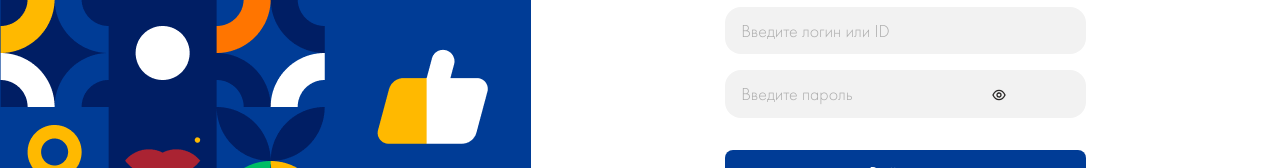
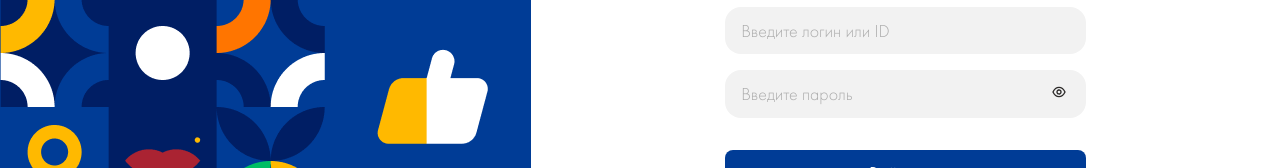
Before and after one commit to plotnikovaksyu/Hackathon_YP_Lenta_team8, a React (Vite) app: page /sign-in in a window 1280 px wide. Shown: the part 542-710 px from the top of the page. Built offline with nearby package versions, Linux system fonts and the light colour scheme.

Commit message:
feat: Коррекция верстки span и кнопки показать/скрыть пароль

```diff
--- a/src/components/Auth/Auth.css
+++ b/src/components/Auth/Auth.css
@@ -126,7 +126,7 @@
 }
 
 .auth__error:first-of-type {
-    top: 595px;
+    top: 50px;
 }
 
 .auth__error:nth-of-type(2) {
@@ -137,6 +137,12 @@
     position: absolute;
     width: 44px;
     height: 44px;
-    top: 615px;
-    right: 259px;
+    top: 0px;
+    right: 5px;
 }
+
+.input__container {
+    display: flex;
+    position: relative;
+    flex-direction: column;
+}
--- a/src/components/Auth/Auth.jsx
+++ b/src/components/Auth/Auth.jsx
@@ -47,6 +47,7 @@ function Auth() {
                     <h2 className='auth__title'>Добрый день!</h2>
                     <p className='auth__text'>Используйте для входа логин или персональный Лента&nbsp;ID</p>
                     <fieldset className='auth__fieldset'>
+                        <div className="input__container">
                             <input className='auth__input auth__input_login'
                                 placeholder='Введите логин или ID'
                                 required
@@ -57,6 +58,8 @@ function Auth() {
                             >
                             </input>
                             <span className="auth__error">{errors.login}</span>
+                        </div>
+                        <div className="input__container">
                             <input className='auth__input auth__input_password'
                                 placeholder='Введите пароль'
                                 required
@@ -69,6 +72,8 @@ function Auth() {
                             </input>
                             <img className='auth_password' src={eye} onClick={togglePassword} />
                             <span className="auth__error">{errors.password}</span>
+                        </div>
+
                         <button className='auth__button opacity'
                             type='submit'
                             aria-label='авторизоваться'>
```
Lines whose indentation alone changed are shown as unchanged.
